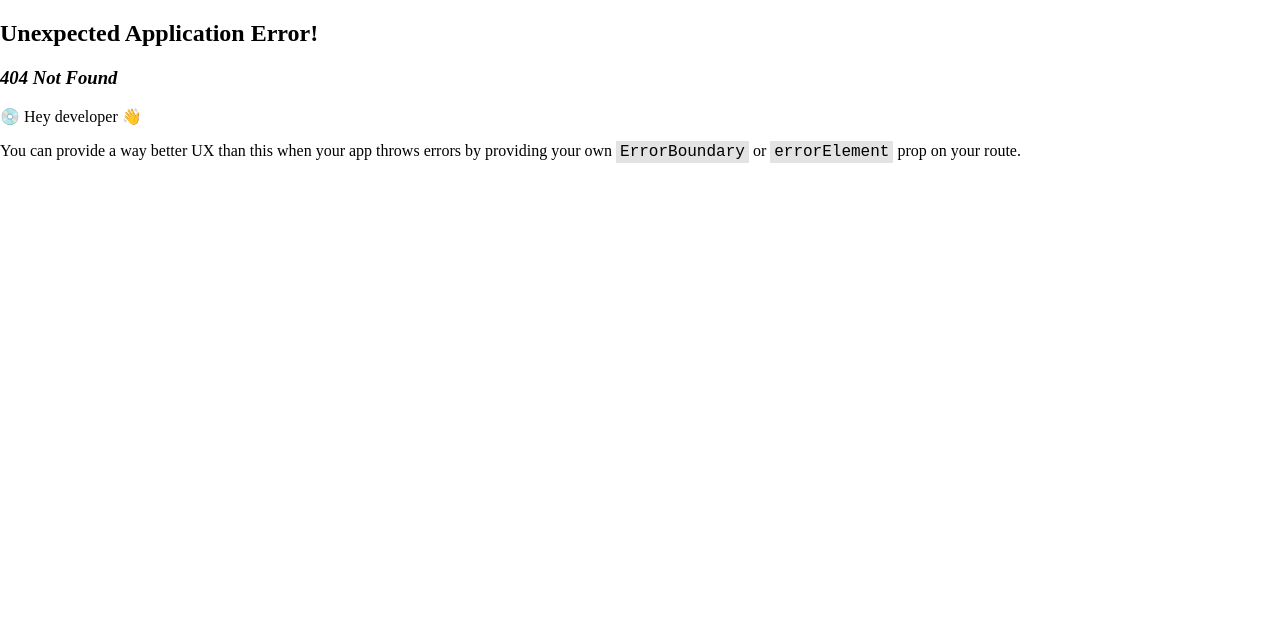
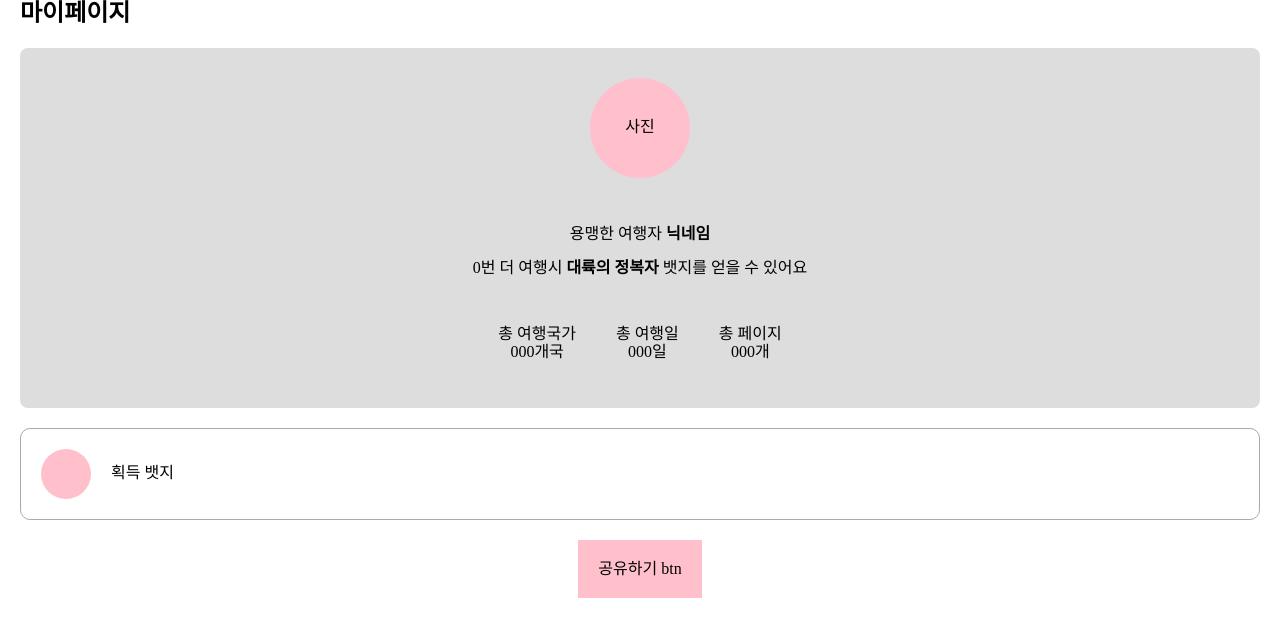
Before and after one commit to teo-sprint-16-3/client, a React (Vite) app: page /mypage in a window 1280 px wide. Before the commit this address had no page. Shown: the top 636 px of the page. Built offline with nearby package versions, Linux system fonts and the light colour scheme.

Commit message:
feat: complete markup

```diff
--- /dev/null
+++ b/src/pages/MyPage/index.tsx
@@ -0,0 +1,49 @@
+import "./mypage.scss";
+
+const MyPage = () => {
+  return (
+    <section className="myPageContainer">
+      <h2 className="myPageTit">마이페이지</h2>
+      <div className="myPageContents">
+        <div className="myPageMyImg">
+          <span>사진</span>
+        </div>
+        <div className="myPageInfoWrap">
+          <p className="myPageMyNickname">
+            용맹한 여행자 <strong>닉네임</strong>
+          </p>
+          <span className="myPageBadgeNotice">
+            0번 더 여행시 <strong>대륙의 정복자</strong> 뱃지를 얻을 수 있어요
+          </span>
+        </div>
+        <div className="myPageStatWrap">
+          <dl>
+            <dt>총 여행국가</dt>
+            <dd>
+              <button>000개국</button>
+            </dd>
+          </dl>
+          <dl>
+            <dt>총 여행일</dt>
+            <dd>
+              <button>000일</button>
+            </dd>
+          </dl>
+          <dl>
+            <dt>총 페이지</dt>
+            <dd>
+              <button>000개</button>
+            </dd>
+          </dl>
+        </div>
+      </div>
+      <button className="myPageGetBadgeStatus">
+        <div className="myPageBadgeImg" />
+        <span>획득 뱃지</span>
+      </button>
+      <button className="myPageShareBtn">공유하기 btn</button>
+    </section>
+  );
+};
+
+export default MyPage;
--- /dev/null
+++ b/src/pages/MyPage/mypage.scss
@@ -0,0 +1,97 @@
+.myPageContainer {
+  display: flex;
+  flex-direction: column;
+  row-gap: 20px;
+  margin: 0 20px;
+
+  button {
+    margin: 0;
+    padding: 0;
+    border: none;
+    background-color: transparent;
+    cursor: pointer;
+  }
+
+  li {
+    list-style: none;
+  }
+
+  .myPageTit {
+    margin: 0;
+  }
+
+  .myPageContents {
+    display: flex;
+    flex-direction: column;
+    justify-content: space-between;
+    align-items: center;
+    padding: 30px;
+    height: 300px;
+    border-radius: 8px;
+    background-color: #ddd;
+
+    .myPageMyImg {
+      display: flex;
+      justify-content: center;
+      align-items: center;
+      width: 100px;
+      height: 100px;
+      background-color: pink;
+      border-radius: 50%;
+
+      span {}
+    }
+
+    .myPageInfoWrap {
+      display: flex;
+      flex-direction: column;
+      align-items: center;
+
+      .myPageMyNickname {}
+
+      .myPageBadgeNotice {
+        strong {}
+      }
+    }
+
+    .myPageStatWrap {
+      display: flex;
+      column-gap: 40px;
+
+      dl {
+        display: flex;
+        flex-direction: column;
+        align-items: center;
+
+        dd {
+          margin: 0;
+        }
+      }
+    }
+
+  }
+
+  .myPageGetBadgeStatus {
+    display: flex;
+    align-items: center;
+    column-gap: 20px;
+    border: 1px solid #aaa;
+    border-radius: 10px;
+    padding: 20px;
+
+    .myPageBadgeImg {
+      width: 50px;
+      height: 50px;
+      border-radius: 50%;
+      background-color: pink;
+    }
+
+    span {}
+  }
+
+  .myPageShareBtn {
+    margin: 0 auto;
+    padding: 20px;
+    background-color: pink;
+  }
+}
--- a/src/routes.tsx
+++ b/src/routes.tsx
@@ -1,6 +1,7 @@
 import { createBrowserRouter } from "react-router-dom";
 import App from "./App";
 import Sample from "./components/Sample";
+import MyPage from "./pages/MyPage";
 
 export const router = createBrowserRouter([
   {
@@ -11,4 +12,8 @@ export const router = createBrowserRouter([
     path: "/sample",
     element: <Sample />,
   },
+  {
+    path: "/mypage",
+    element: <MyPage />,
+  },
 ]);
```
